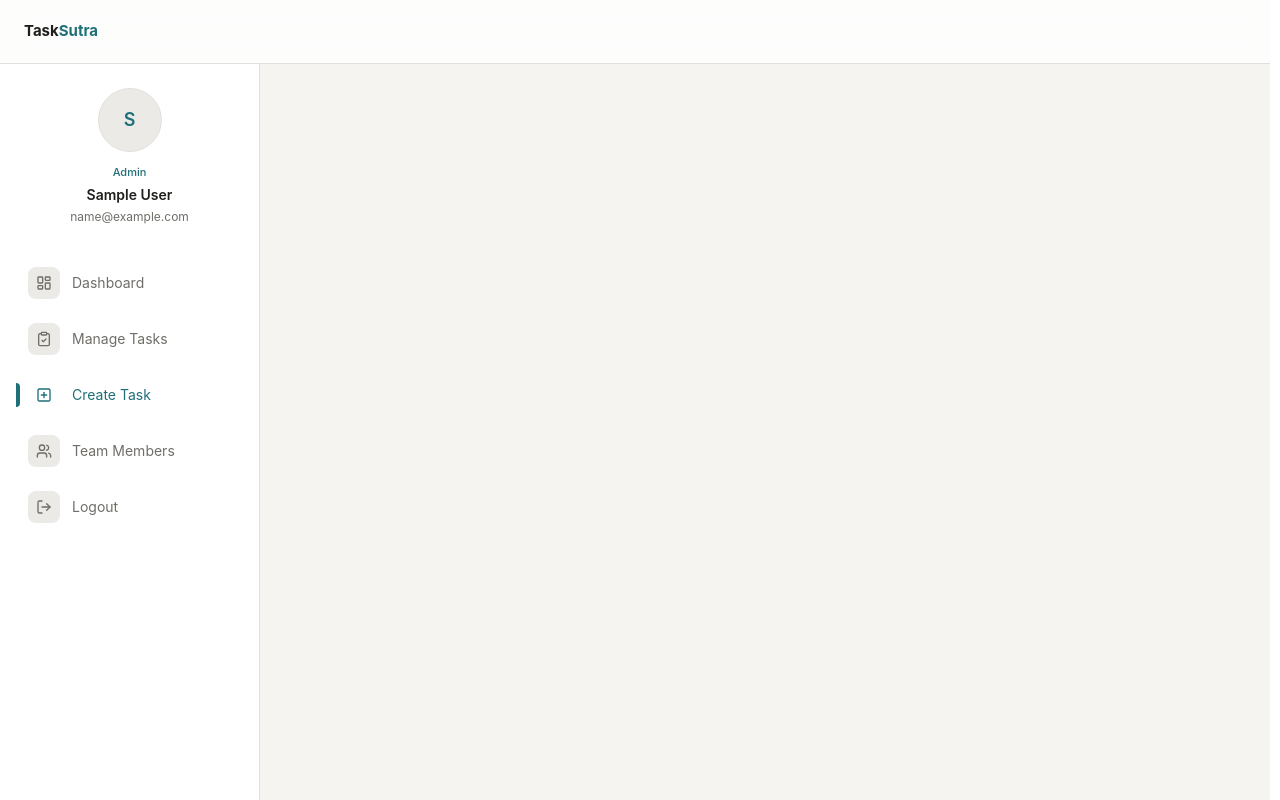
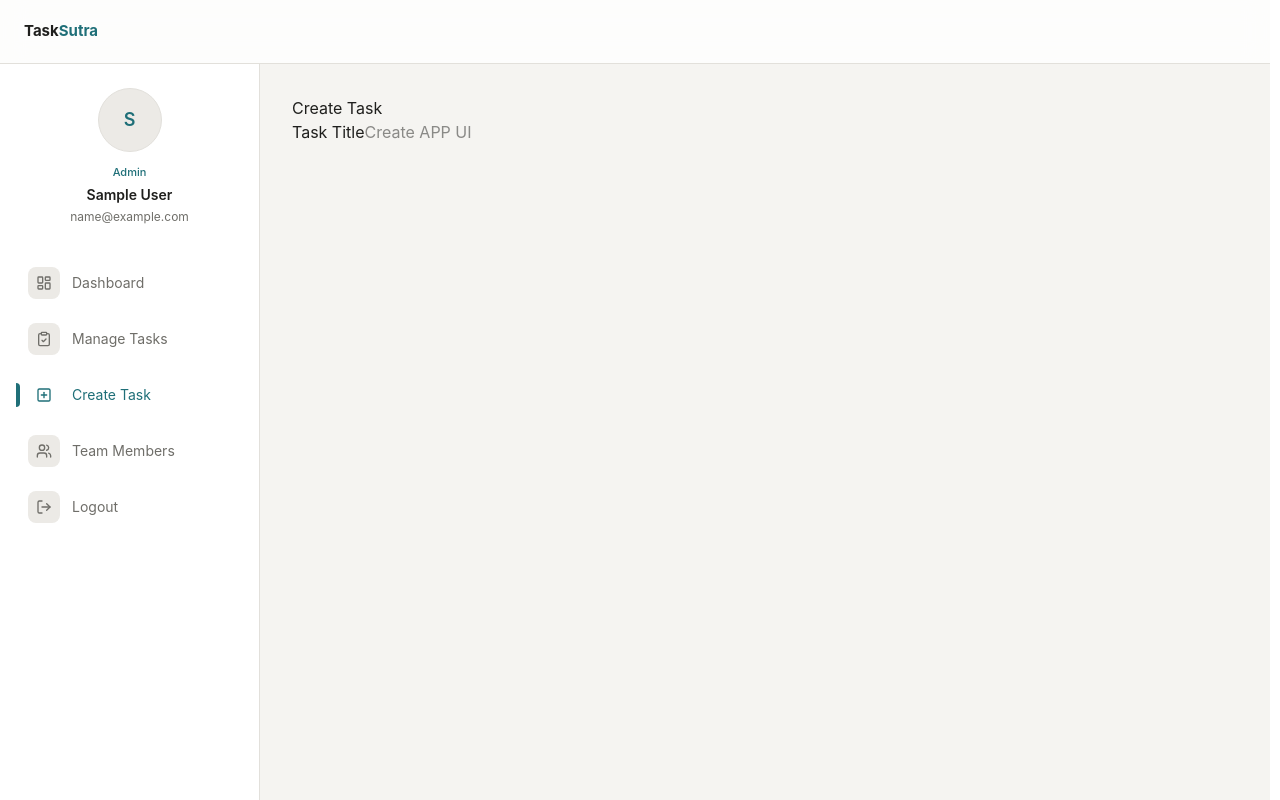
Before and after one commit to virendrasuryawanshi09/TaskSutra, a React (Vite) app in the folder frontend/: page /admin/create-task in a window 1280 px wide. Built offline with nearby package versions, Linux system fonts and the light colour scheme; sample sign-in values are in the browser's storage.

Commit message:
feat(create-task): implement basic form layout, title input, and conditional delete action

```diff
--- a/frontend/src/pages/Admin/CreateTask.jsx
+++ b/frontend/src/pages/Admin/CreateTask.jsx
@@ -1,4 +1,4 @@
-import React, {useState} from 'react'
+import React, { useState } from 'react'
 import DashboardLayout from '../../components/Layouts/DashboardLayout';
 import { PRIORITY_DATA } from '../../utils/data';
 import axiosInstance from '../../utils/axiosInstance';
@@ -43,26 +43,58 @@ const CreateTask = () => {
       title: "",
       description: "",
       priority: "Low",
-      dueDate:null,
+      dueDate: null,
       assignedTo: [],
       todoCheckList: [],
       attachments: [],
     });
   };
 
-  const createTask = async () => {};
+  const createTask = async () => { };
 
-  const updateTask = async () => {};
+  const updateTask = async () => { };
 
-  const handleSubmit = async () => {};
+  const handleSubmit = async () => { };
 
-  const getTaskDetailsByID = async () => {};
+  const getTaskDetailsByID = async () => { };
 
-  const deleteTask = async () => {};
+  const deleteTask = async () => { };
 
   return (
     <DashboardLayout activeMenu="Create Task">
+      <div className="">
+        <div className="">
+          <div className="">
+            <div className="">
+              <h2 className="">
+                {taskId ? "Update Task" : "Create Task"}
+              </h2>
 
+              {taskId && (
+                <button
+                  className=""
+                  onClick={() => setOpenDeleteAlert(true)} >
+
+                  <LuTrash2 className="" /> Delete
+                </button>
+              )}
+            </div>
+            <div className="">
+              <label htmlFor="" className="">
+                Task Title
+              </label>
+
+              <input
+                placeholder="Create APP UI"
+                className=""
+                type="text"
+                value={taskData.title}
+                onChange={(target) => handleValueChange("title", target.value)}
+              />
+            </div>
+          </div>
+        </div>
+      </div>
     </DashboardLayout>
   )
 }
```
